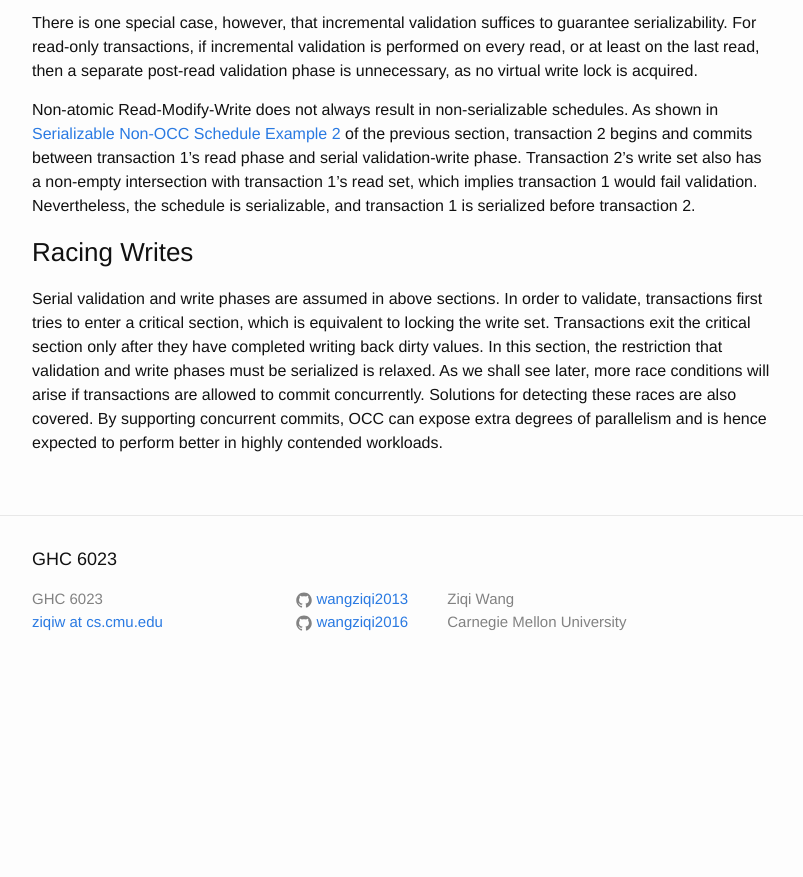
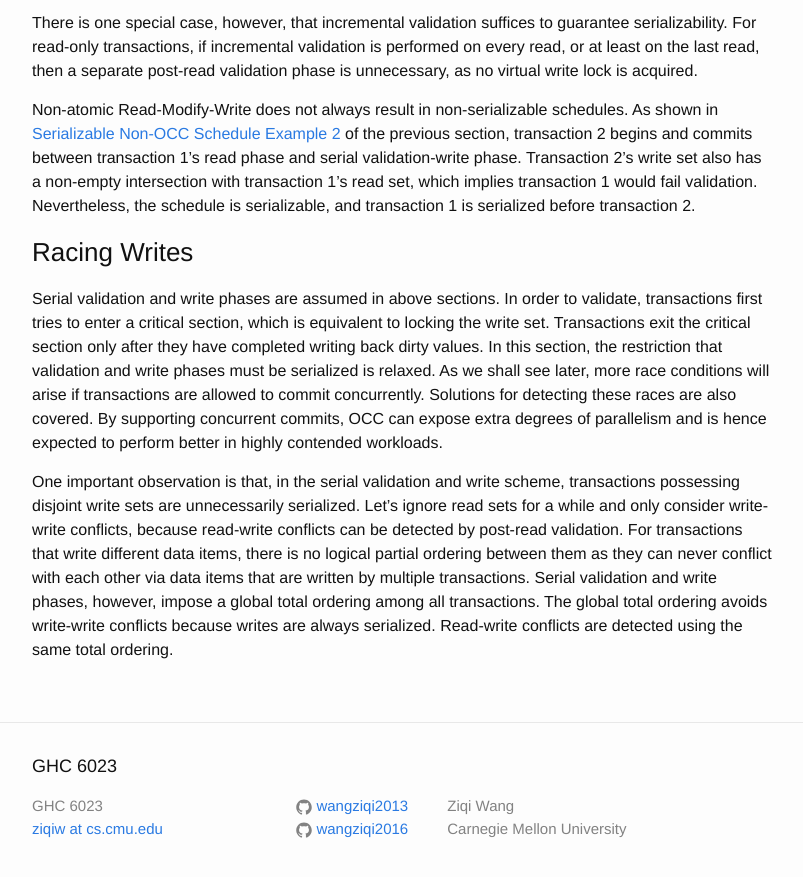
Before and after one commit to wangziqi2013/wangziqi2013.github.io, a Jekyll site: the page built from _posts/2018-03-21-Analyzing-OCC-Anomalies-and-Solutions.markdown, in a window 1280 px wide and 900 px high, scrolled down 7044 px. Shown: the top 877 px of the window, without its empty margins (238-1041 px from the left). Built offline with Jekyll 4.4.1, drawn with Linux system fonts in a browser that asks for light colours; before the commit the page ends 7737 px from its top, so only the background shows below that.

Commit message:
Working on parallel commit

```diff
--- a/_posts/2018-03-21-Analyzing-OCC-Anomalies-and-Solutions.markdown
+++ b/_posts/2018-03-21-Analyzing-OCC-Anomalies-and-Solutions.markdown
@@ -311,3 +311,11 @@ section only after they have completed writing back dirty values. In this sectio
 and write phases must be serialized is relaxed. As we shall see later, more race conditions will arise if transactions
 are allowed to commit concurrently. Solutions for detecting these races are also covered. By supporting concurrent
 commits, OCC can expose extra degrees of parallelism and is hence expected to perform better in highly contended workloads.
+
+One important observation is that, in the serial validation and write scheme, transactions possessing disjoint write
+sets are unnecessarily serialized. Let's ignore read sets for a while and only consider write-write conflicts,
+because read-write conflicts can be detected by post-read validation. For transactions that write different data items,
+there is no logical partial ordering between them as they can never conflict with each other via data items
+that are written by multiple transactions. Serial validation and write phases, however, impose a global total ordering
+among all transactions. The global total ordering avoids write-write conflicts because writes are always serialized.
+Read-write conflicts are detected using the same total ordering.
```
